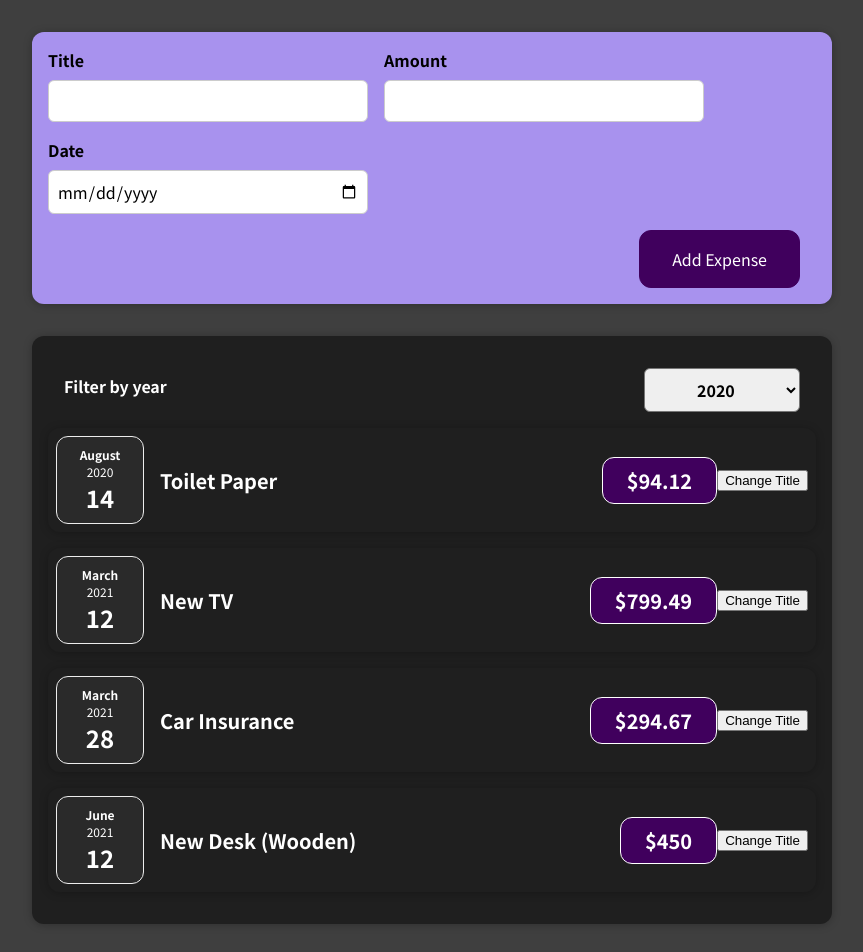
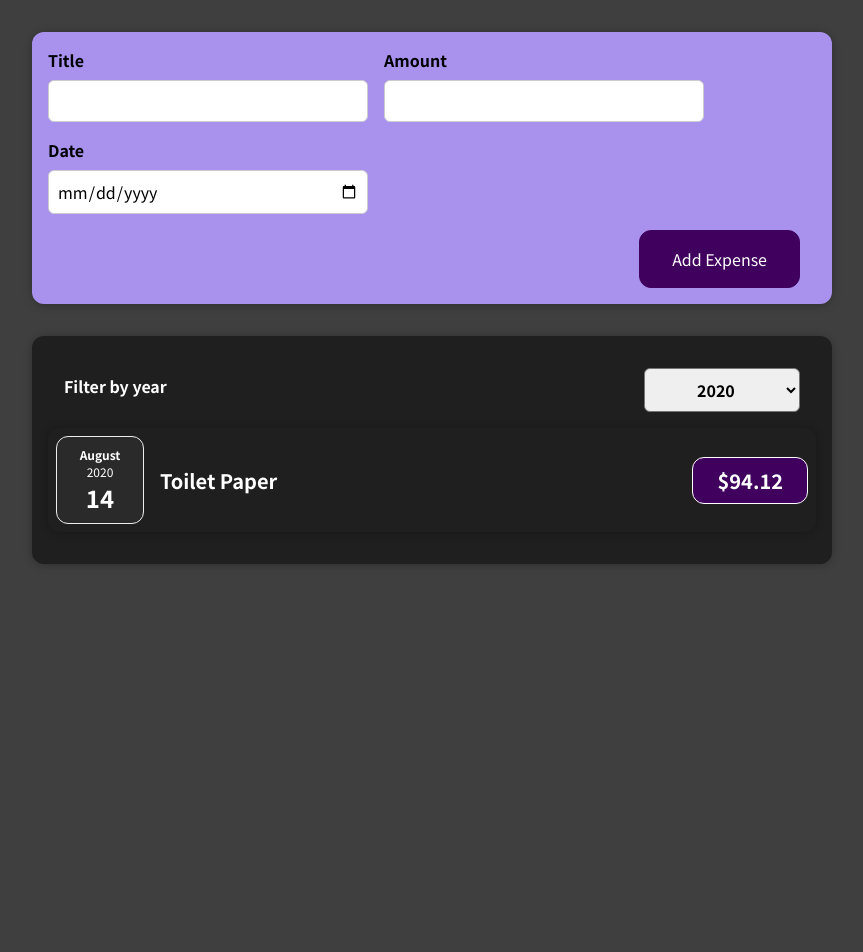
Before and after one commit to jackiepareja/expense-tracker, a React (Create React App) app: page / in a window 1280 px wide. Shown: the top 952 px of the page, without its empty margins (208-1071 px from the left). After the commit the page ends 800 px from the top, so only its background shows below. Built offline with nearby package versions, Linux system fonts and the light colour scheme.

Commit message:
add: filter function for year

```diff
--- a/src/App.js
+++ b/src/App.js
@@ -1,8 +1,8 @@
+import { useState } from 'react';
 import NewExpense from "./components/NewExpense/NewExpense";
 import Expenses from "./components/Expenses/Expenses";
 
-const App = () => {
-  const expenses = [
+const DUMMY_EXPENSE = [
   {
     id: 'e1',
     title: 'Toilet Paper',
@@ -28,11 +28,18 @@ const App = () => {
     date: new Date(2021, 5, 12),
   },
 ];
+const App = () => {
+
+  const [expenses, setExpenses] = useState(DUMMY_EXPENSE);
+
 
   const addExpenseHandler = (expense) => {
-    console.log('In App.js');
-    console.log(expense);
+    setExpenses(prevExpenses => {
+      return [expense, ...prevExpenses]
+    });
   }
+
+
 
   return (
     <div>
--- a/src/components/Expenses/ExpenseItem.js
+++ b/src/components/Expenses/ExpenseItem.js
@@ -1,25 +1,18 @@
-import React, { useState } from 'react';
+
 import ExpenseDate from './ExpenseDate';
 import Card from '../core-ui/Card';
 import './ExpenseItem.css';
 
 const ExpenseItem = (props) => {
 
-  // @accessor & @mutator
-  const [title, setTitle] = useState(props.title);
-  // @clickHandler
-  const clickHandler = () => {
-    setTitle('Updated');
-  }
 
   return (
     <Card className="expense-item">
       <ExpenseDate date={props.date} />
       <div className="expense-item__description">
-        <h2>{title}</h2>
+        <h2>{props.title}</h2>
         <div className="expense-item__price">${props.amount}</div>
       </div>
-      <button onClick={clickHandler}>Change Title</button>
     </Card>
   )
 }
--- a/src/components/Expenses/Expenses.js
+++ b/src/components/Expenses/Expenses.js
@@ -5,7 +5,6 @@ import Card from "../core-ui/Card";
 import "./Expenses.css";
 
 const Expenses = (props) => {
-  const expenseItems = props.items;
 
   // @accessor and @mutator
   const [filteredYear, setFilteredYear] = useState('2020')
@@ -14,30 +13,25 @@ const Expenses = (props) => {
     setFilteredYear(selectedYear);
   }
 
-  console.log(filteredYear)
+  // @method to filter year
+  const filteredExpenses = props.items.filter(expense => {
+    return expense.date.getFullYear().toString() === filteredYear;
+  })
+
   return (
 
     <Card className="expenses">
       <ExpensesFilter onChangeFilter={filteredChangeHandler} selectedYear={filteredYear} />
-      <ExpenseItem
-        title={expenseItems[0].title}
-        amount={expenseItems[0].amount}
-        date={expenseItems[0].date} />
-
-      <ExpenseItem
-        title={expenseItems[1].title}
-        amount={expenseItems[1].amount}
-        date={expenseItems[1].date} />
-
-      <ExpenseItem
-        title={expenseItems[2].title}
-        amount={expenseItems[2].amount}
-        date={expenseItems[2].date} />
-
-      <ExpenseItem
-        title={expenseItems[3].title}
-        amount={expenseItems[3].amount}
-        date={expenseItems[3].date} />
+      {
+        filteredExpenses.map(item => (
+          <ExpenseItem
+            key={item.id}
+            title={item.title}
+            amount={item.amount}
+            date={item.date}
+          />
+        ))
+      }
     </Card>
   )
 }
--- a/src/components/Expenses/ExpensesFilter.js
+++ b/src/components/Expenses/ExpensesFilter.js
@@ -6,6 +6,7 @@ const ExpensesFilter = (props) => {
   // change handler
   const dropdownChangeHandler = (evt) => {
     props.onChangeFilter(evt.target.value)
+
   }
 
   return (
```
Also changed, not shown: 1 other file (tests, documents, lock files or other folders). Lines whose indentation alone changed are shown as unchanged.
